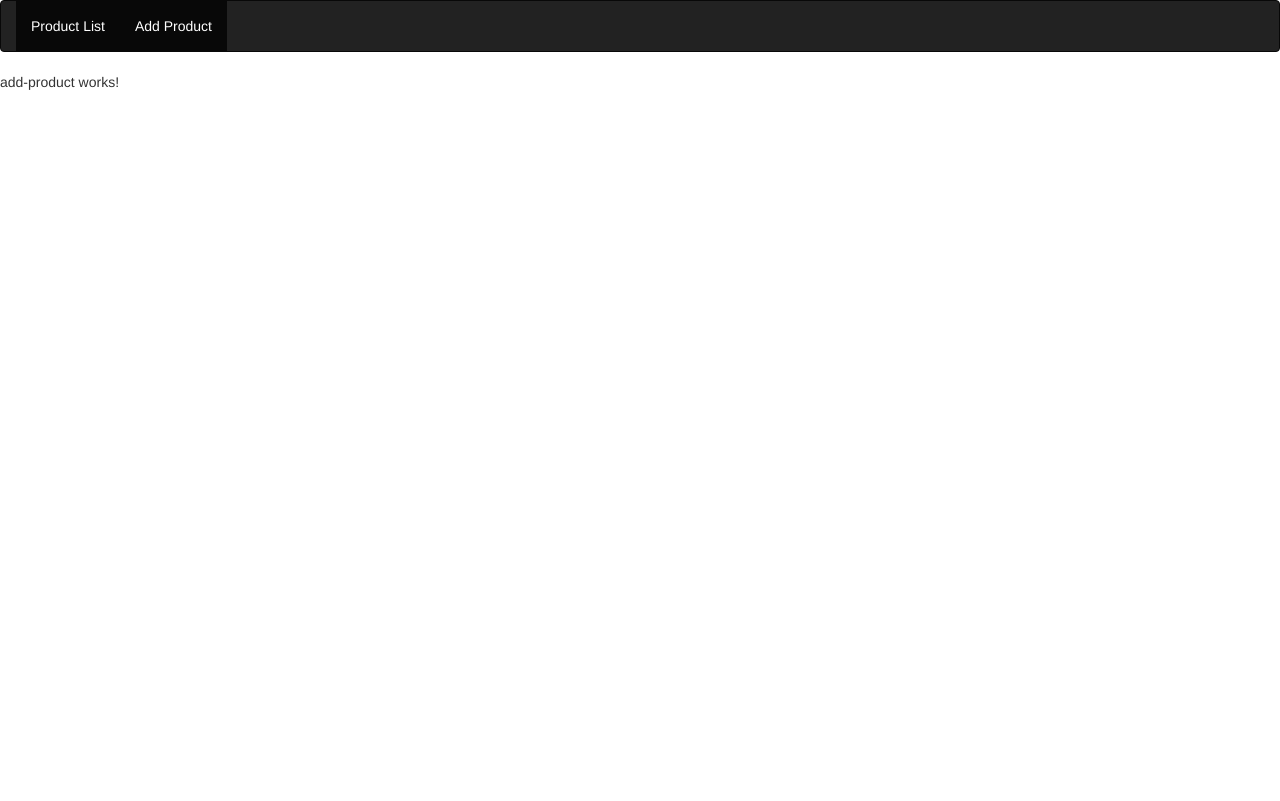
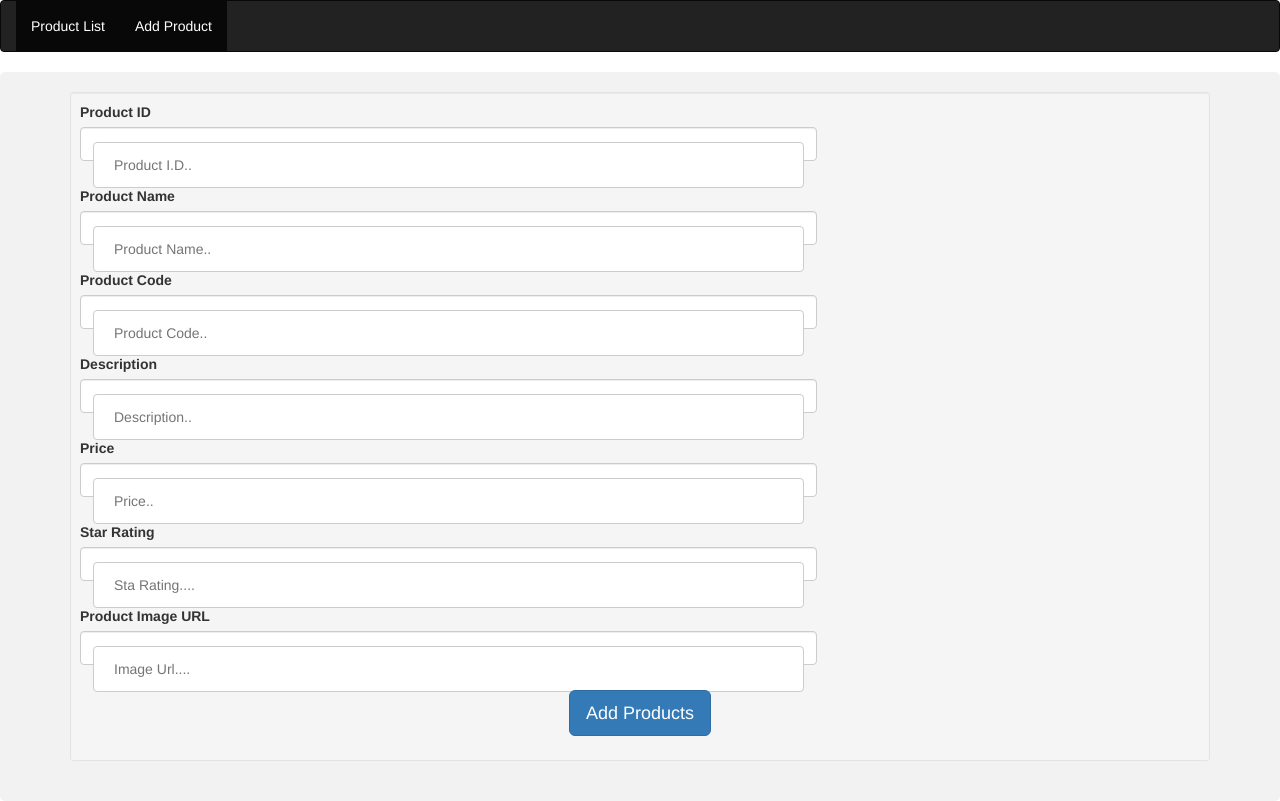
Before and after one commit to AidanDoherty/angular_inventoryapp, an Angular app: page /newproduct in a window 1280 px wide. Built offline with nearby package versions, Linux system fonts and the light colour scheme.

Commit message:
form complete

```diff
--- a/src/app/add-product/add-product.component.css
+++ b/src/app/add-product/add-product.component.css
@@ -0,0 +1,14 @@
+.test{
+    border-radius: 5px;
+    background-color: #f2f2f2;
+    padding: 20px;
+}
+input[type=text], select {
+    width: 100%;
+    padding: 12px 20px;
+    margin: 8px 0;
+    display: inline-block;
+    border: 1px solid #ccc;
+    border-radius: 4px;
+    box-sizing: border-box;
+}
--- a/src/app/add-product/add-product.component.html
+++ b/src/app/add-product/add-product.component.html
@@ -1,4 +1,83 @@
 <app-nav-bar></app-nav-bar>
-<p>
-  add-product works!
-</p>
+
+<div class="test">
+<div class="container">
+    <div class="row">
+    <div class="col-md-12">
+    <div class="well well-sm">
+<form class="form-horizontal" role="form">
+
+<div class="form-group">
+<div class="col-md-8">
+<label for="productId">Product ID</label>
+<ul  class="form-control">          <input type="text" [(ngModel)]="productId" name="productId" placeholder="Product I.D.." ></ul>
+</div>
+</div>
+
+
+<label for="productName">Product Name</label>
+<div class="form-group">
+    <div class="col-md-8">
+<ul class="form-control">        <input type="text" [(ngModel)]="productName" name="productName" placeholder="Product Name.."></ul>
+</div>
+</div>
+
+
+
+<label for="productCode">Product Code</label>
+<div class="form-group">
+    <div class="col-md-8">
+<ul class="form-control"> <input type="text" [(ngModel)]="productCode" name="prodproductCodeuctId" placeholder="Product Code.."></ul>
+</div>
+</div>
+
+
+
+<label for="description">Description</label>
+<div class="form-group">
+    <div class="col-md-8">
+<ul class="form-control">              <input type="text" [(ngModel)]="description" name="description" placeholder="Description.."></ul>
+</div>
+</div>
+
+
+
+<label for="Price">Price</label>
+<div class="form-group">
+    <div class="col-md-8">
+<ul class="form-control">         <input type="text" [(ngModel)]="price" name="price" placeholder="Price.."></ul>
+</div>
+</div>
+
+
+
+
+<label for="starRating">Star Rating</label>
+<div class="form-group">
+    <div class="col-md-8">
+<ul class="form-control"> <input type="text" [(ngModel)]="starRating" name="starRating" placeholder="Sta Rating...."></ul>
+</div>
+</div>
+
+
+
+<label for="imageUrl">Product Image URL</label>
+<div class="form-group">
+    <div class="col-md-8">
+<ul class="form-control"> <input type="text" [(ngModel)]="imageUrl" name="imageUrl" placeholder="Image Url...."></ul>
+</div>
+</div>
+
+
+<div class="form-group">
+<div class="col-md-12 text-center">
+<button type="submit"  class="btn btn-primary btn-lg" value="Add Product" (click)="addProduct()"> Add Products </button>
+</div>
+</div>
+
+</form>
+</div>
+</div>
+</div>
+</div>
+</div>
```
